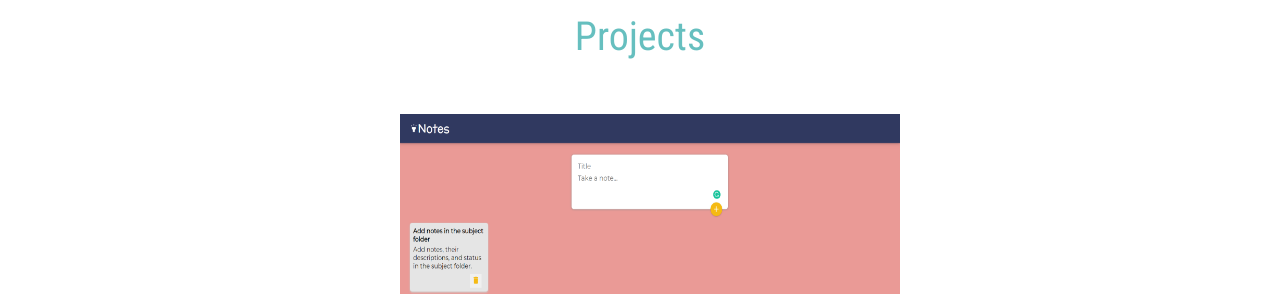
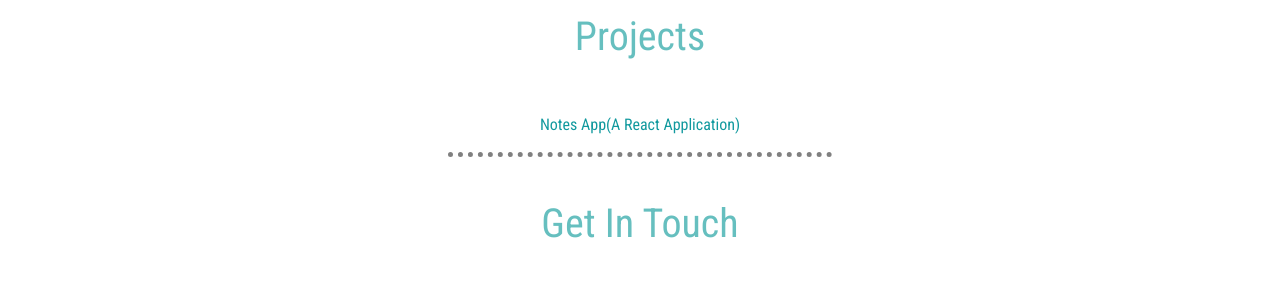
Before and after one commit to MaitriVaghela/Website---Maitri-Vaghela, a plain HTML site: page index.html in a window 1280 px wide. Shown: the part 2850-3144 px from the top of the page. Drawn offline with Linux system fonts and the light colour scheme.

Commit message:
Removed the image of the project

```diff
--- a/index.html
+++ b/index.html
@@ -99,7 +99,7 @@
             <tr>
               <td>
                 <a href="https://github.com/MaitriVaghela/Notes-App">
-                  <img src="CSS - My Site Images/Notes-app.PNG" width="500px" height="250px">
+<!--                   <img src="CSS - My Site Images/Notes-app.PNG" width="500px" height="250px"> -->
                   Notes App(A React Application)
                 </a>
               </td>
```
